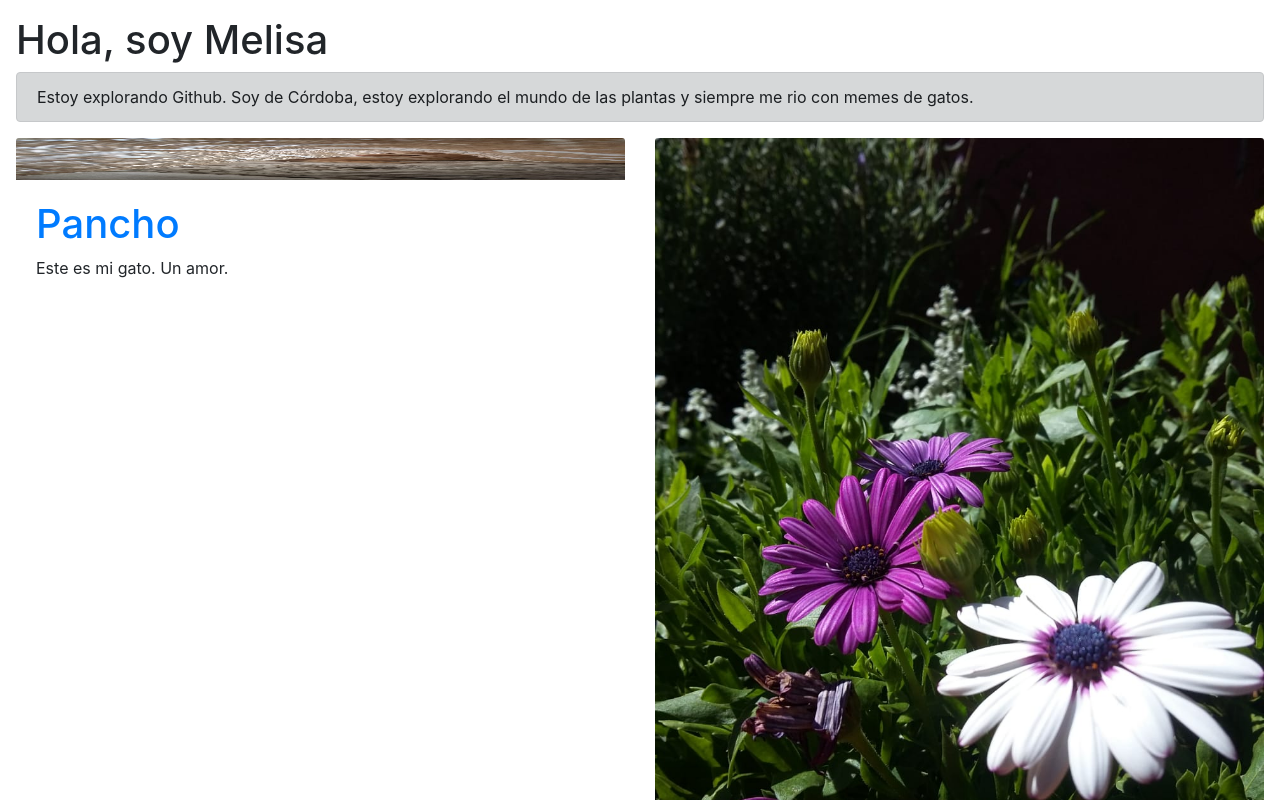
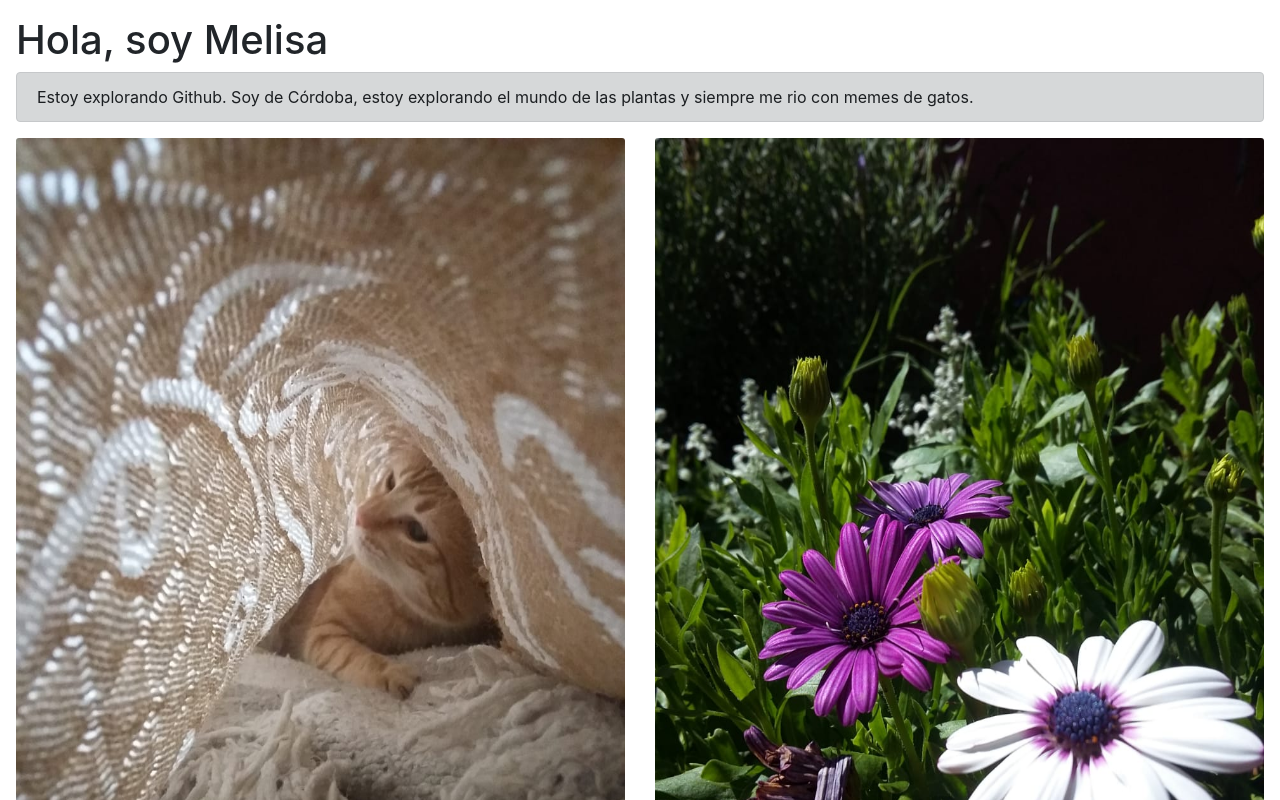
Before and after one commit to Melivilla/Melivilla.github.io, a plain HTML site: page index.html in a window 1280 px wide. Shown: the top 800 px of the page. Drawn offline with nearby package versions, Linux system fonts and the light colour scheme.

Commit message:
Update index.html

```diff
--- a/index.html
+++ b/index.html
@@ -15,14 +15,14 @@
 
 <div class="row">
   <div class="col">
-    <img class="card-img-top" height="42" width="42" src="https://github.com/Melivilla/Melivilla.github.io/blob/master/img/Pancho.jpeg?raw=true" alt="imagen de...">
+    <img class="card-img-top" height="925" width="693" src="https://github.com/Melivilla/Melivilla.github.io/blob/master/img/Pancho.jpeg?raw=true" alt="imagen de...">
     <div class="card-body">
       <h1><a href="https://duckduckgo.com">Pancho</a></h1>
       Este es mi gato. Un amor.
     </div>
   </div>
   <div class="col">
-    <img class="card-img-top" src="https://github.com/Melivilla/Melivilla.github.io/blob/master/img/Flores.jpeg?raw=true" alt="imagen de...">
+    <img class="card-img-top" height="925" width="693" src="https://github.com/Melivilla/Melivilla.github.io/blob/master/img/Flores.jpeg?raw=true" alt="imagen de...">
     <div class="card-body">
       <h1><a href="https://duckduckgo.com">Jardín</a></h1>
       Este año exploré con distintas plantas en el jardín.
```
